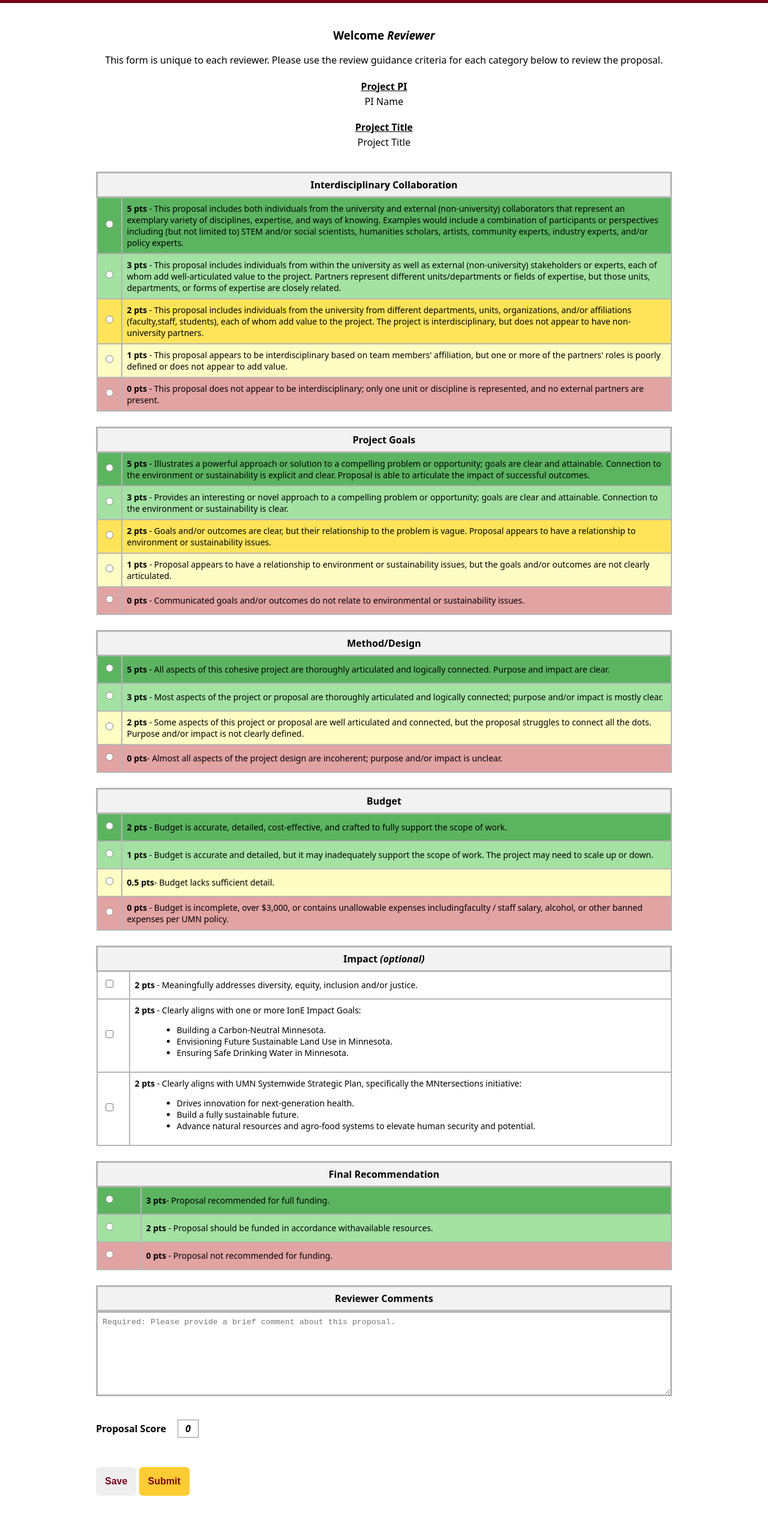
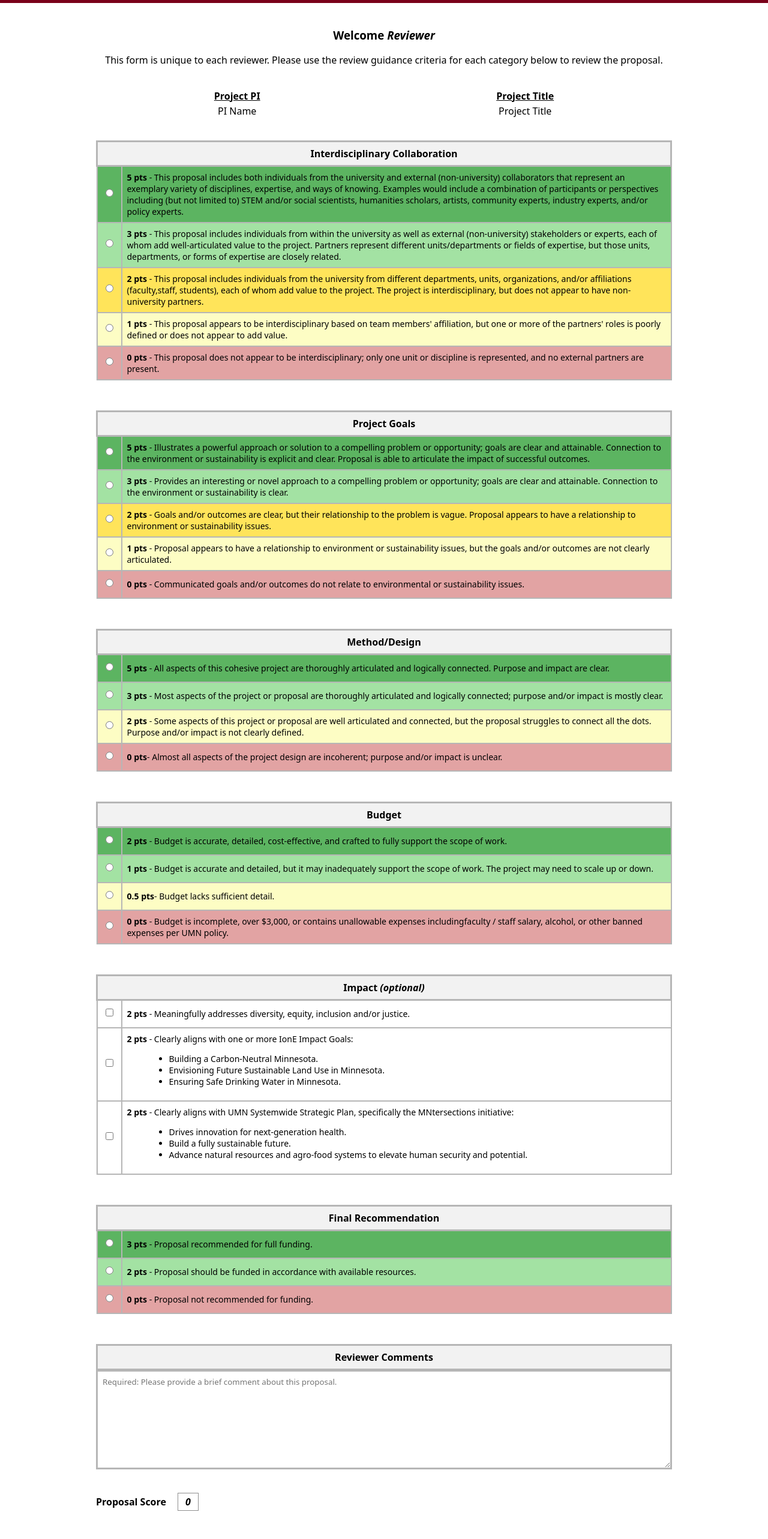
Before and after one commit to n-greensweig/mini-grants-IonE, a React (Create React App) app: page /#/grantreviewform in a window 1280 px wide. Shown: the part 100-2665 px from the top of the page at 60% size. Built offline with nearby package versions, Linux system fonts and the light colour scheme; no server answers.

Commit message:
changed styling, fixed typos

```diff
--- a/src/components/GrantReviewForm/GrantReviewForm.css
+++ b/src/components/GrantReviewForm/GrantReviewForm.css
@@ -7,6 +7,12 @@
 
 .heading {
     text-align: center;
+}
+
+#title {
+    display: flex;
+    flex-direction: row;
+    justify-content: space-around;
 }
 
 h4 {
@@ -25,11 +31,18 @@ h4 {
     border: 3px solid #b6b6b6;
 }
 
+form {
+    margin-bottom: 50px;
+    background-color: #f2f2f2;
+
+}
+
 table {
     border-collapse: collapse;
     width: 100%;
     font-size: 14px;
 }
+
 
 th {
     border: 3px solid #b6b6b6;
@@ -41,6 +54,10 @@ td {
     border: 2px solid #b6b6b6;
     padding: 8px;
     text-align: left;
+}
+
+.radio-td {
+    width: 8px;
 }
 
 #points {
@@ -71,13 +88,6 @@ td {
     background-color: white;
 }
 
-form {
-    margin-bottom: 25px;
-    /* margin-right: 20px; */
-    background-color: #f2f2f2;
-
-}
-
 label {
     margin-right: 25px;
     margin-left: -8px;
@@ -97,6 +107,7 @@ textarea {
     margin-left: auto;
     box-sizing: border-box;
     width: 100%;
+    font-family: system-ui, -apple-system, BlinkMacSystemFont, 'Segoe UI', Roboto, Oxygen, Ubuntu, Cantarell, 'Open Sans', 'Helvetica Neue', sans-serif;
 }
 
 .score {
@@ -110,24 +121,25 @@ textarea {
 #save-button {
     border-radius: 10%;
     color: #7a0019;
-    padding: 15px;
+    padding: 12px;
     border: none;
     cursor: pointer;
     font-size: 16px;
     font-weight: bold;
 }
 
-#save-button:hover, #submit-button:hover {
-    background-color: #ffb71e;
-}
-
 #submit-button {
     background-color: #ffcc33;
     border-radius: 10%;
     color: #7a0019;
-    padding: 15px;
+    padding: 12px;
     border: none;
     cursor: pointer;
     font-size: 16px;
     font-weight: bold;
+    margin-left: 15px;
 }
+
+#save-button:hover, #submit-button:hover {
+    background-color: #ffb71e;
+}
--- a/src/components/GrantReviewForm/GrantReviewForm.jsx
+++ b/src/components/GrantReviewForm/GrantReviewForm.jsx
@@ -107,10 +107,18 @@ function GrantReviewForm() {
                 <h3><span>Welcome </span><span><i>Reviewer</i></span></h3>
                 <p>This form is unique to each reviewer. Please use the review guidance criteria for each category below to review the proposal.</p>
 
-                <h4><u>Project PI</u></h4>
-                    <p>PI Name</p>
-                <h4><u>Project Title</u></h4>
-                    <p>Project Title</p>
+                <div id="title">
+
+                    <div>
+                        <h4><u>Project PI</u></h4>
+                        <p>PI Name</p>
+                    </div>
+                    <div>
+                        <h4><u>Project Title</u></h4>
+                        <p>Project Title</p>
+                    </div>
+                </div>
+
             </div>
 
             <br/>
@@ -121,7 +129,7 @@ function GrantReviewForm() {
                         <th colspan="2">Interdisciplinary Collaboration</th>
                     </tr>
                     <tr id="first">
-                        <td><input type="radio" id="5" name="interdisciplinary" value={interdisciplinary} onChange={interdisciplinaryRadioChange}/></td>
+                        <td className="radio-td"><input type="radio" id="5" name="interdisciplinary" value={interdisciplinary} onChange={interdisciplinaryRadioChange}/></td>
                         <td>
                             <span id="points">5 pts</span> - This proposal includes both individuals from the university and external
                             (non-university) collaborators that represent an exemplary variety of disciplines, expertise, and ways of
@@ -130,7 +138,7 @@ function GrantReviewForm() {
                         </td>
                     </tr>
                     <tr id="second">
-                        <td><input type="radio" id="3" name="interdisciplinary" value={interdisciplinary} onChange={interdisciplinaryRadioChange}/></td>
+                        <td className="radio-td"><input type="radio" id="3" name="interdisciplinary" value={interdisciplinary} onChange={interdisciplinaryRadioChange}/></td>
                         <td>
                             <span id="points">3 pts</span> - This proposal includes individuals from within the university as well as
                             external (non-university) stakeholders or experts, each of whom add well-articulated value to the project.
@@ -139,7 +147,7 @@ function GrantReviewForm() {
                         </td>
                     </tr>
                     <tr id="third">
-                        <td><input type="radio" id="2" name="interdisciplinary" value={interdisciplinary} onChange={interdisciplinaryRadioChange}/></td>
+                        <td className="radio-td"><input type="radio" id="2" name="interdisciplinary" value={interdisciplinary} onChange={interdisciplinaryRadioChange}/></td>
                         <td>
                             <span id="points">2 pts</span> - This proposal includes individuals from the university from different
                             departments, units, organizations, and/or affiliations (faculty,staff, students), each of whom add value to
@@ -147,14 +155,14 @@ function GrantReviewForm() {
                         </td>
                     </tr>
                     <tr id="second-to-last">
-                        <td><input type="radio" id="1" name="interdisciplinary" value={interdisciplinary} onChange={interdisciplinaryRadioChange}/></td>
+                        <td className="radio-td"><input type="radio" id="1" name="interdisciplinary" value={interdisciplinary} onChange={interdisciplinaryRadioChange}/></td>
                         <td>
                             <span id="points">1 pts</span> - This proposal appears to be interdisciplinary based on team members'
                             affiliation, but one or more of the partners' roles is poorly defined or does not appear to add value.
                         </td>
                     </tr>
                     <tr id="last">
-                        <td><input type="radio" id="0" name="interdisciplinary" value={interdisciplinary} onChange={interdisciplinaryRadioChange}/></td>
+                        <td className="radio-td"><input type="radio" id="0" name="interdisciplinary" value={interdisciplinary} onChange={interdisciplinaryRadioChange}/></td>
                         <td>
                             <span id="points">0 pts</span> - This proposal does not appear to be interdisciplinary; only one unit
                             or discipline is represented, and no external partners are present.
@@ -169,7 +177,7 @@ function GrantReviewForm() {
                         <th colspan="2">Project Goals</th>
                     </tr>
                     <tr id="first">
-                        <td><input type="radio" id="5" name="goals" value={goals} onChange={goalsRadioChange}/></td>
+                        <td className="radio-td"><input type="radio" id="5" name="goals" value={goals} onChange={goalsRadioChange}/></td>
                         <td>
                             <span id="points">5 pts</span> - Illustrates a powerful approach or solution to a compelling problem or
                             opportunity; goals are clear and attainable. Connection to the environment or sustainability is explicit
@@ -177,28 +185,28 @@ function GrantReviewForm() {
                         </td>
                     </tr>
                     <tr id="second">
-                        <td><input type="radio" id="3" name="goals" value={goals} onChange={goalsRadioChange}/></td>
+                        <td className="radio-td"><input type="radio" id="3" name="goals" value={goals} onChange={goalsRadioChange}/></td>
                         <td>
                             <span id="points">3 pts</span> - Provides an interesting or novel approach to a compelling problem or
                             opportunity; goals are clear and attainable. Connection to the environment or sustainability is clear.
                         </td>
                     </tr>
                     <tr id="third">
-                        <td><input type="radio" id="2" name="goals" value={goals} onChange={goalsRadioChange}/></td>
+                        <td className="radio-td"><input type="radio" id="2" name="goals" value={goals} onChange={goalsRadioChange}/></td>
                         <td>
                             <span id="points">2 pts</span> - Goals and/or outcomes are clear, but their relationship to the
                             problem is vague. Proposal appears to have a relationship to environment or sustainability issues.
                         </td>
                     </tr>
                     <tr id="second-to-last">
-                        <td><input type="radio" id="1" name="goals" value={goals} onChange={goalsRadioChange}/></td>
+                        <td className="radio-td"><input type="radio" id="1" name="goals" value={goals} onChange={goalsRadioChange}/></td>
                         <td>
                             <span id="points">1 pts</span> - Proposal appears to have a relationship to environment or sustainability
                             issues, but the goals and/or outcomes are not clearly articulated.
                         </td>
                     </tr>
                     <tr id="last">
-                        <td><input type="radio" id="0" name="goals" value={goals} onChange={goalsRadioChange}/></td>
+                        <td className="radio-td"><input type="radio" id="0" name="goals" value={goals} onChange={goalsRadioChange}/></td>
                         <td>
                             <span id="points">0 pts</span> - Communicated goals and/or outcomes do
                             not relate to environmental or sustainability
@@ -214,21 +222,21 @@ function GrantReviewForm() {
                         <th colspan="2">Method/Design</th>
                     </tr>
                     <tr id="first">
-                        <td><input type="radio" id="5" name="method_and_design" value="method_and_design" onChange={method_and_designRadioChange}/></td>
+                        <td className="radio-td"><input type="radio" id="5" name="method_and_design" value="method_and_design" onChange={method_and_designRadioChange}/></td>
                         <td>
                             <span id="points">5 pts</span> - All aspects of this cohesive project are thoroughly articulated and
                             logically connected. Purpose and impact are clear.
                         </td>
                     </tr>
                     <tr id="second">
-                        <td><input type="radio" id="3" name="method_and_design" value="method_and_design" onChange={method_and_designRadioChange}/></td>
+                        <td className="radio-td"><input type="radio" id="3" name="method_and_design" value="method_and_design" onChange={method_and_designRadioChange}/></td>
                         <td>
                             <span id="points">3 pts</span> - Most aspects of the project or proposal are thoroughly articulated and
                             logically connected; purpose and/or impact is mostly clear.
                         </td>
                     </tr>
                     <tr id="second-to-last">
-                        <td><input type="radio" id="2" name="method_and_design" value="method_and_design" onChange={method_and_designRadioChange}/></td>
+                        <td className="radio-td"><input type="radio" id="2" name="method_and_design" value="method_and_design" onChange={method_and_designRadioChange}/></td>
                         <td>
                             <span id="points">2 pts</span> - Some aspects of this project or proposal are well articulated
                             and connected, but the proposal struggles to connect all the dots. Purpose and/or impact is not
@@ -236,7 +244,7 @@ function GrantReviewForm() {
                         </td>
                     </tr>
                     <tr id="last">
-                        <td><input type="radio" id="0" name="method_and_design" value="method_and_design" onChange={method_and_designRadioChange}/></td>
+                        <td className="radio-td"><input type="radio" id="0" name="method_and_design" value="method_and_design" onChange={method_and_designRadioChange}/></td>
                         <td>
                             <span id="points">0 pts</span>- Almost all aspects of the project design are incoherent; purpose and/or
                             impact is unclear.
@@ -251,27 +259,27 @@ function GrantReviewForm() {
                         <th colspan="2">Budget</th>
                     </tr>
                     <tr id="first">
-                        <td><input type="radio" id="2" name="budget" value="budget" onChange={budgetRadioChange}/></td>
+                        <td className="radio-td"><input type="radio" id="2" name="budget" value="budget" onChange={budgetRadioChange}/></td>
                         <td>
                             <span id="points">2 pts</span> - Budget is accurate, detailed, cost-effective, and crafted to fully
                             support the scope of work.
                         </td>
                     </tr>
                     <tr id="second">
-                        <td><input type="radio" id="1" name="budget" value="budget" onChange={budgetRadioChange}/></td>
+                        <td className="radio-td"><input type="radio" id="1" name="budget" value="budget" onChange={budgetRadioChange}/></td>
                         <td>
                             <span id="points">1 pts</span> - Budget is accurate and detailed, but it may inadequately support the scope
                             of work. The project may need to scale up or down.
                         </td>
                     </tr>
                     <tr id="second-to-last">
-                        <td><input type="radio" id="0.5" name="budget" value="budget" onChange={budgetRadioChange}/></td>
+                        <td className="radio-td"><input type="radio" id="0.5" name="budget" value="budget" onChange={budgetRadioChange}/></td>
                         <td>
                             <span id="points">0.5 pts</span>- Budget lacks sufficient detail.
                         </td>
                     </tr>
                     <tr id="last">
-                        <td><input type="radio" id="0" name="budget" value="budget" onChange={budgetRadioChange}/></td>
+                        <td className="radio-td"><input type="radio" id="0" name="budget" value="budget" onChange={budgetRadioChange}/></td>
                         <td>
                             <span id="points">0 pts</span> - Budget is incomplete, over $3,000, or contains unallowable expenses
                             includingfaculty / staff salary, alcohol, or other banned expenses per UMN policy.
@@ -286,13 +294,13 @@ function GrantReviewForm() {
                         <th colspan="2">Impact <i>(optional)</i></th>
                     </tr>
                     <tr id="white">
-                        <td><input type="checkbox" id="2" name="impact1" value="impact1" onChange={(e) => setImpact1(e.target.checked ? e.target.id : 0)}/></td>
+                        <td className="radio-td"><input type="checkbox" id="2" name="impact1" value="impact1" onChange={(e) => setImpact1(e.target.checked ? e.target.id : 0)}/></td>
                         <td>
                             <span id="points">2 pts</span> - Meaningfully addresses diversity, equity, inclusion and/or justice.
                         </td>
                     </tr>
                     <tr id="white">
-                        <td><input type="checkbox" id="2" name="impact2" value="impact2" onChange={(e) => setImpact2(e.target.checked ? e.target.id : 0)}/></td>
+                        <td className="radio-td"><input type="checkbox" id="2" name="impact2" value="impact2" onChange={(e) => setImpact2(e.target.checked ? e.target.id : 0)}/></td>
                         <td>
                             <span id="points">2 pts</span> - Clearly aligns with one or more IonE Impact Goals:
                                 <ul>
@@ -303,7 +311,7 @@ function GrantReviewForm() {
                         </td>
                     </tr>
                     <tr id="white">
-                        <td><input type="checkbox" id="2" name="impact3" value="impact3" onChange={(e) => setImpact3(e.target.checked ? e.target.id : 0)}/></td>
+                        <td className="radio-td"><input type="checkbox" id="2" name="impact3" value="impact3" onChange={(e) => setImpact3(e.target.checked ? e.target.id : 0)}/></td>
                         <td>
                             <span id="points">2 pts</span> - Clearly aligns with UMN Systemwide Strategic Plan, specifically the
                             MNtersections initiative:
@@ -323,16 +331,18 @@ function GrantReviewForm() {
                         <th colspan="2">Final Recommendation</th>
                     </tr>
                     <tr id="first">
-                        <td><input type="radio" id="3" name="recommendation" value={recommendation} onChange={recommendationRadioChange}/></td>
-                        <td><span id="points">3 pts</span><span id="points"></span>- Proposal recommended for full funding.</td>
+                        <td className="radio-td"><input type="radio" id="3" name="recommendation" value={recommendation} onChange={recommendationRadioChange}/></td>
+                        <td><span id="points">3 pts</span><span id="points"></span> - Proposal recommended for full funding.</td>
                     </tr>
                     <tr id="second">
-                        <td><input type="radio" id="2" name="recommendation" value={recommendation} onChange={recommendationRadioChange}/></td>
-                        <td><span id="points">2 pts</span> - Proposal should be funded in accordance withavailable resources.</td>
+                        <td className="radio-td"><input type="radio" id="2" name="recommendation" value={recommendation} onChange={recommendationRadioChange}/></td>
+                        <td><span id="points">2 pts</span> - Proposal should be funded in accordance with available resources.</td>
                     </tr>
                     <tr id="last">
-                        <td><input type="radio" id="0" name="recommendation" value={recommendation} onChange={recommendationRadioChange}/></td>
-                        <td><span id="points">0 pts</span> - Proposal not recommended for funding.</td>
+                        <td className="radio-td"><input type="radio" id="0" name="recommendation" value={recommendation} onChange={recommendationRadioChange}/></td>
+                        <td>
+                            <span id="points">0 pts</span> - Proposal not recommended for funding.
+                        </td>
                     </tr>
                 </table>
             </form>
```
